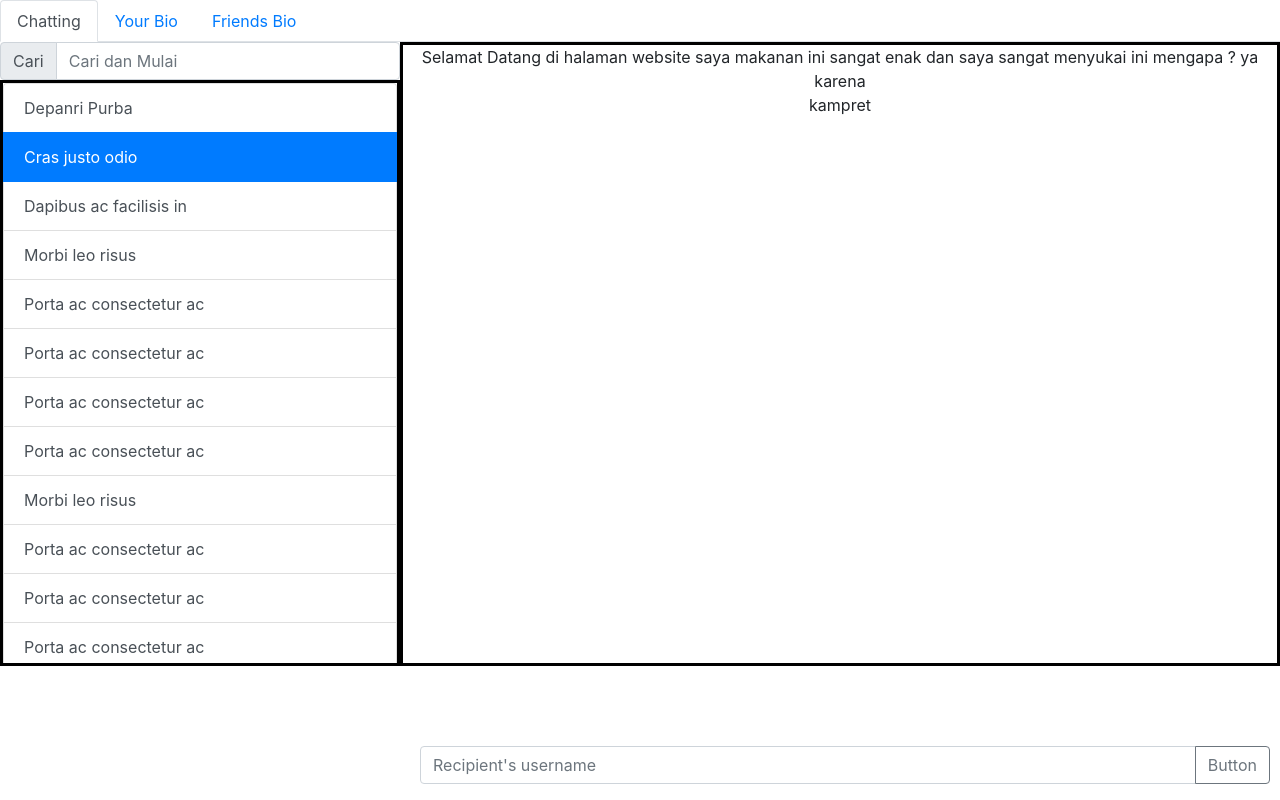
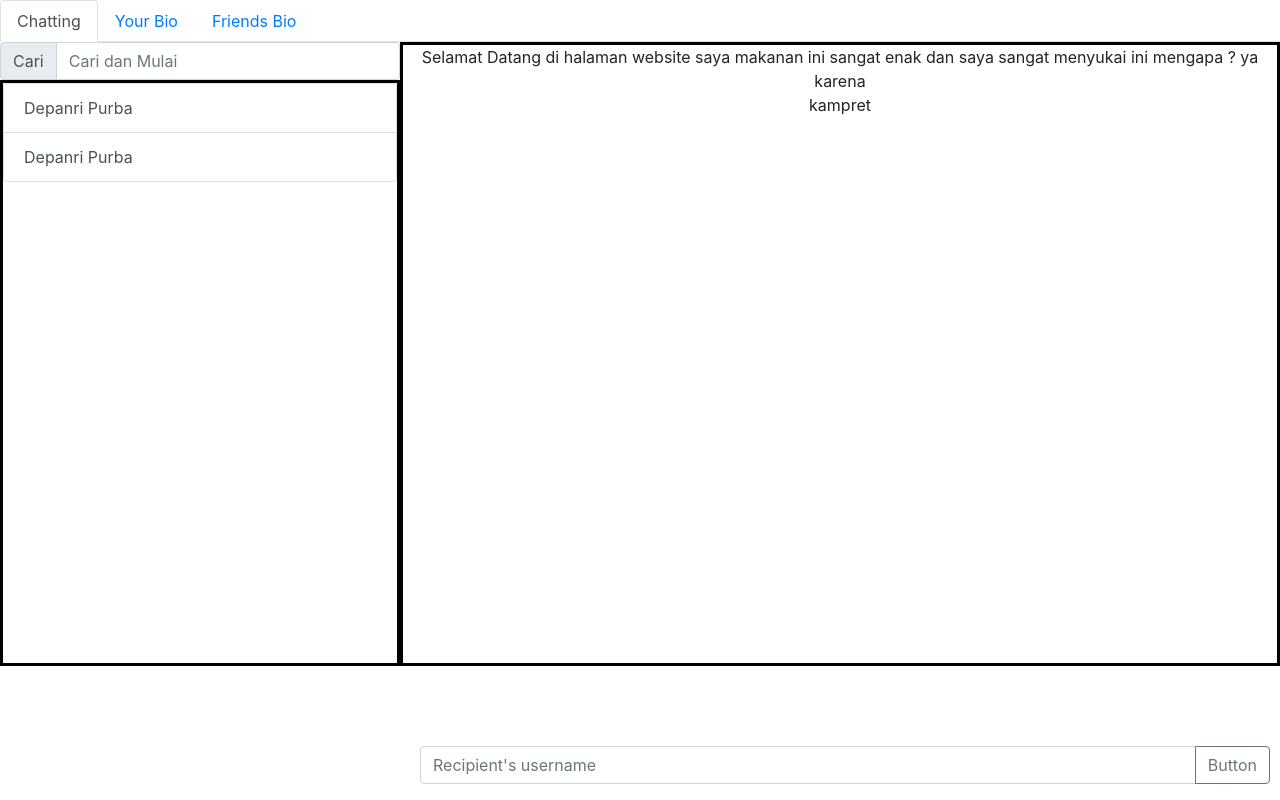
Before and after one commit to depanripurba/reactFirebase, a React (Create React App) app: page / in a window 1280 px wide. Built offline with nearby package versions, Linux system fonts and the light colour scheme.

Commit message:
memperbagus

```diff
--- a/src/component/Kontak/Kontak.jsx
+++ b/src/component/Kontak/Kontak.jsx
@@ -1,39 +1,33 @@
-import React,{useState} from 'react'
-import './Kontak.css'
-import {Link} from 'react-router-dom'
-const Kontak = ({kontak})=>{
-    const namaa = ['depanri','antoni purba','minalda purba','feriandoni']
-    const Chat = (e)=>{
-        console.log(e.target.innerHTML)
-        kontak(e.target.innerHTML)
+import React, { useState } from "react";
+import "./Kontak.css";
+import { Link } from "react-router-dom";
+const Kontak = ({ kontak }) => {
+    const namaa = ["depanri", "antoni purba", "minalda purba", "feriandoni"];
+    var link
+    const Chat = (e) => {
+        console.log(e.target.innerHTML);
+        kontak(e.target.innerHTML);
+    };
+    const removeActive = ()=>{
+
     }
-    return(
+    const Active = function(e){
+        link = e.target
+        console.log(link)
+        link.classList.add('active')
+    }
+    return (
         <div>
-        <div class="list-group">
-        <Link to="/" className="list-group-item list-group-item-action">Depanri Purba</Link>
-           <a href="#" class="list-group-item list-group-item-action active">
-            Cras justo odio
-            </a>
-            <a href="#" class="list-group-item list-group-item-action">Dapibus ac facilisis in</a>
-            <a href="#" class="list-group-item list-group-item-action">Morbi leo risus</a>
-            <a href="#" class="list-group-item list-group-item-action">Porta ac consectetur ac</a>
-            <a href="#" class="list-group-item list-group-item-action">Porta ac consectetur ac</a>
-            <a href="#" class="list-group-item list-group-item-action">Porta ac consectetur ac</a>
-            <a href="#" class="list-group-item list-group-item-action">Porta ac consectetur ac</a>
-            <a href="#" class="list-group-item list-group-item-action">Morbi leo risus</a>
-            <a href="#" class="list-group-item list-group-item-action">Porta ac consectetur ac</a>
-            <a href="#" class="list-group-item list-group-item-action">Porta ac consectetur ac</a>
-            <a href="#" class="list-group-item list-group-item-action">Porta ac consectetur ac</a>
-            <a href="#" class="list-group-item list-group-item-action">Porta ac consectetur ac</a>
-            <a href="#" class="list-group-item list-group-item-action">Morbi leo risus</a>
-            <a href="#" class="list-group-item list-group-item-action">Porta ac consectetur ac</a>
-            <a href="#" class="list-group-item list-group-item-action">Porta ac consectetur ac</a>
-            <a href="#" class="list-group-item list-group-item-action">Porta ac consectetur ac</a>
-            <a href="#" class="list-group-item list-group-item-action">Porta ac consectetur ac</a>
+            <div className="list-group">
+                <Link to="/" className="list-group-item list-group-item-action" onClick={(e)=>Active(e)}>
+                    Depanri Purba
+                </Link>
+                <Link to="/" className="list-group-item list-group-item-action" onClick={(e)=>Active(e)}>
+                    Depanri Purba
+                </Link>
+            </div>
+        </div>
+    );
+};
 
-        </div>
-        </div>
-    )
-}
-
-export default Kontak
+export default Kontak;
```
Also changed, not shown: src/component/Send/Send.js (+1 -6 lines).
